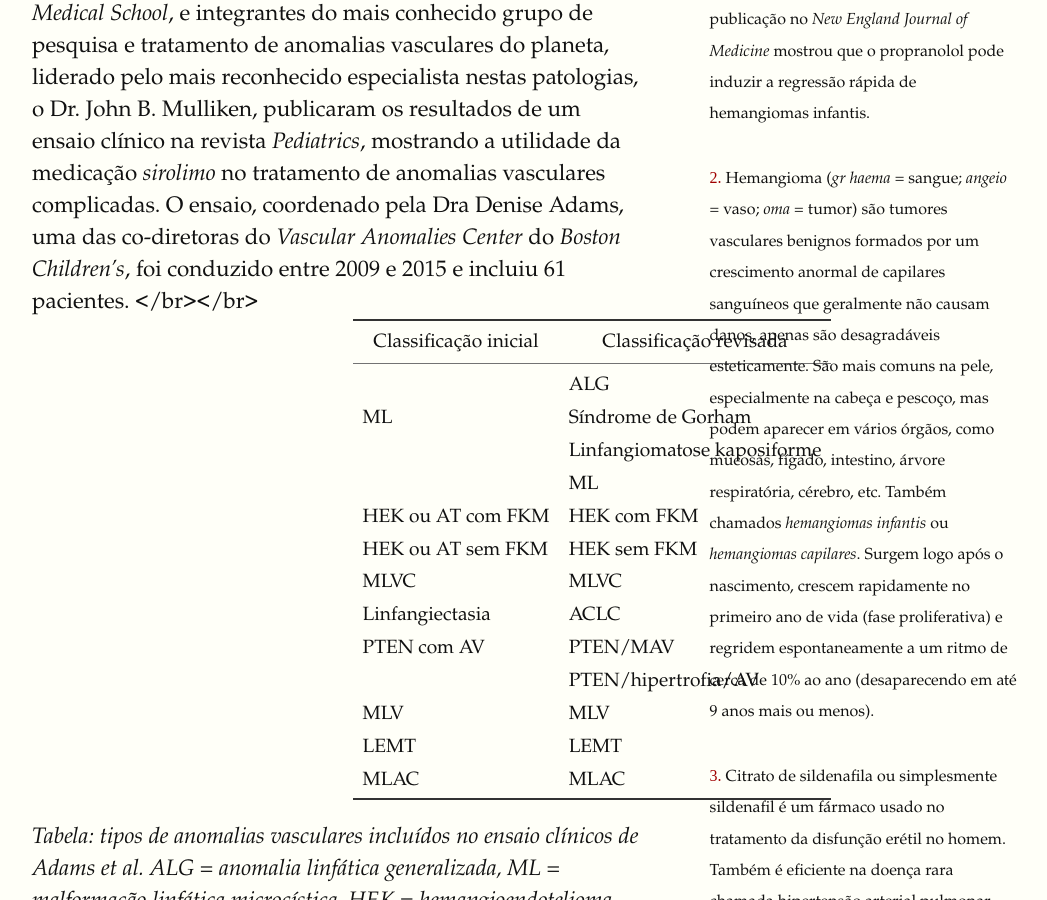
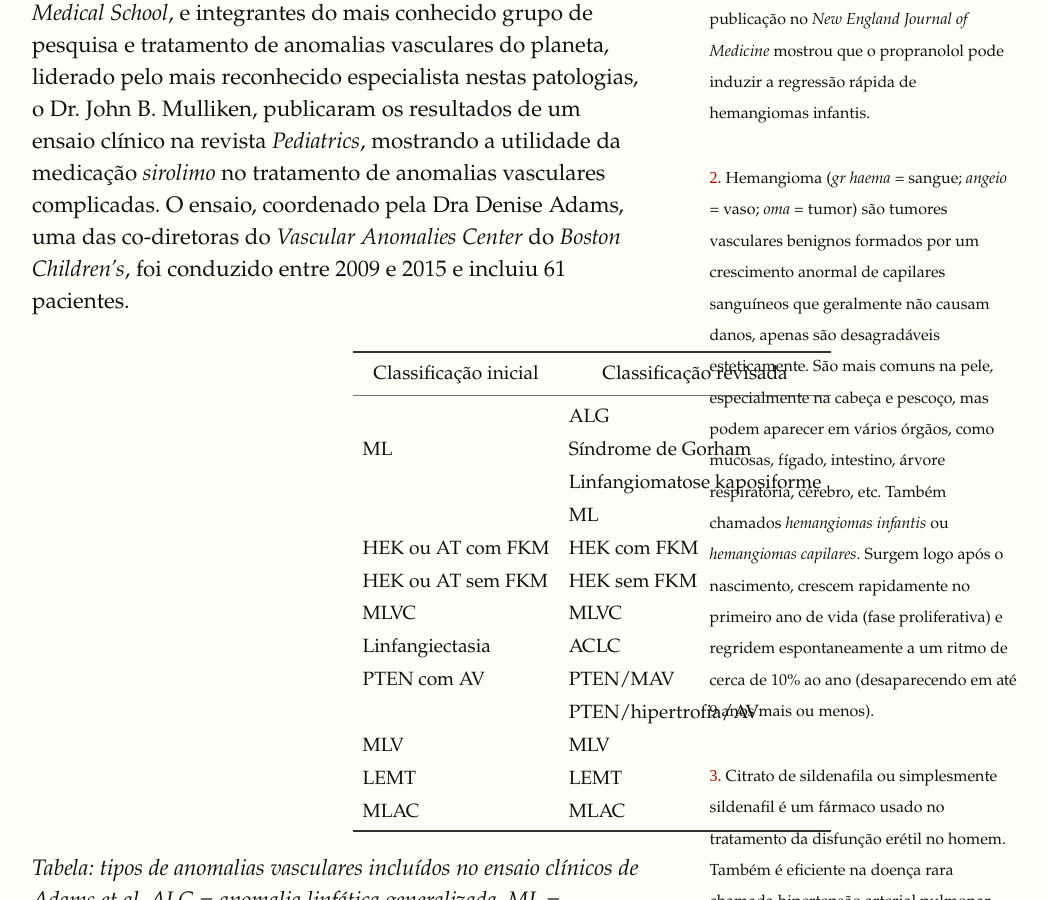
Before and after one commit to fhcflx/pharmakon, a Jekyll site: the page built from _posts/2016-02-15-sirolimo-anomalias.markdown, in a window 1280 px wide and 900 px high, scrolled down 853 px. Shown: the whole window, without its empty margins (128-1175 px from the left). Built offline with Jekyll 4.4.1, drawn with Linux system fonts in a browser that asks for light colours; comment, search, counter and statistics services are not loaded; some of the changed text lies outside the part shown.

Commit message:
corrigindo tabela

```diff
--- a/_posts/2016-02-15-sirolimo-anomalias.markdown
+++ b/_posts/2016-02-15-sirolimo-anomalias.markdown
@@ -13,7 +13,7 @@ A utilização de medicamentos aprovados para um fim em patologias diversas da a
 <!--more-->
 
 Pesquisadores do _Boston Children's Hospital and Harvard Medical School_, e integrantes do mais conhecido grupo de pesquisa e tratamento de anomalias vasculares do planeta, liderado pelo mais reconhecido especialista nestas patologias, o Dr. John B. Mulliken, publicaram os resultados de um ensaio clínico na revista _Pediatrics_, mostrando a utilidade da medicação _sirolimo_ no tratamento de anomalias vasculares complicadas. O ensaio, coordenado pela Dra Denise Adams, uma das co-diretoras do _Vascular Anomalies Center_ do _Boston Children's_, foi conduzido entre 2009 e 2015 e incluiu 61 pacientes.
-</br></br>
+<br/><br/>
 
 | Classificação inicial | Classificação revisada |
 | --- | --- |
```
Also changed, not shown: other parts of _posts/2016-02-15-sirolimo-anomalias.markdown (+1 -1 lines).
